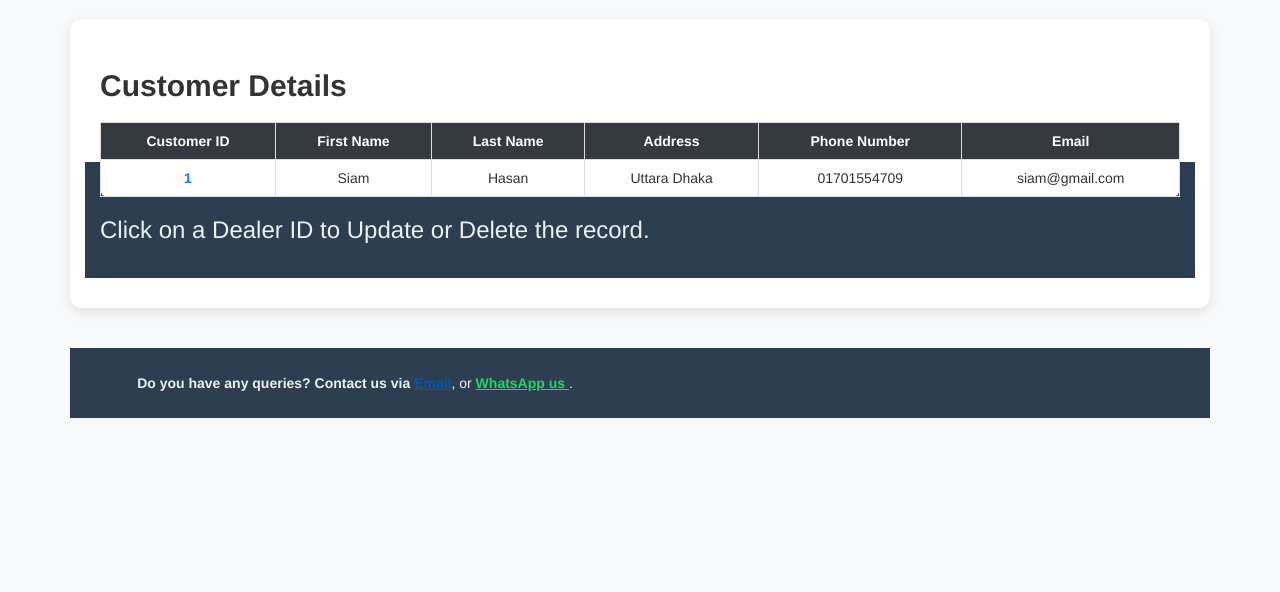
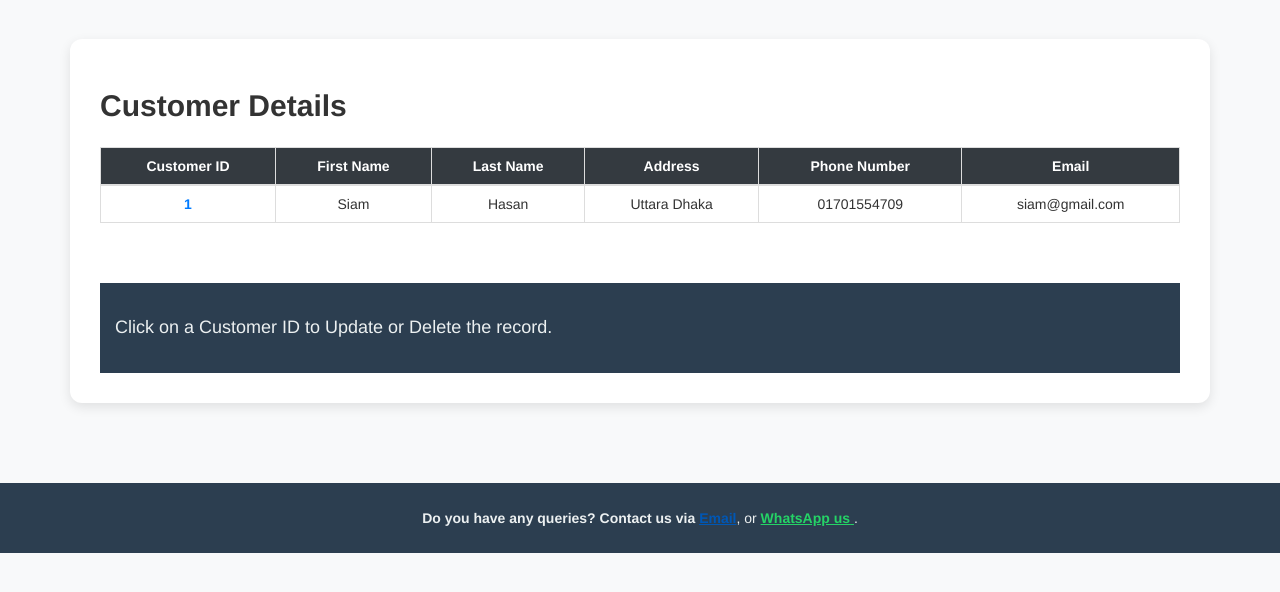
Before and after one commit to InfinityAbir/Maa-Medicine-Store, a Django app: page /pharma/custtable/ in a window 1280 px wide. Shown: the part 51-643 px from the top of the page. Run offline with Django 3.2, Linux system fonts and the light colour scheme; data comes from the database, SQL or seed files in the repository; some libraries are stand-ins or nearby versions.

Commit message:
Update custtable.html

```diff
--- a/pharma/templates/pharma/custtable.html
+++ b/pharma/templates/pharma/custtable.html
@@ -13,54 +13,70 @@
       href="{% static 'pharma/css/bootstrap-theme.min.css' %}"
     />
 
-    <!-- Custom inline style since you don’t have style.css -->
+    <!-- Custom inline styles -->
     <style>
       body {
-        padding-top: 70px; /* Avoid navbar overlap */
+        padding-top: 70px; /* avoid navbar overlap */
         background-color: #f8f9fa;
       }
+
       .navbar-inverse {
         border-radius: 0;
       }
+
       .jumbotron.jumcust {
         background: #ffffff;
         border-radius: 12px;
         padding: 30px;
+        margin-bottom: 40px;
         box-shadow: 0 4px 12px rgba(0, 0, 0, 0.1);
       }
+
       .jumbotron h2 {
-        margin-bottom: 20px;
+        margin-bottom: 25px;
         font-weight: bold;
         color: #333;
       }
+
       table {
         background: #fff;
         border-radius: 8px;
         overflow: hidden;
+        margin-bottom: 20px;
       }
+
       table th {
         background: #343a40;
         color: #fff;
         text-align: center;
+        padding: 12px;
       }
+
       table td {
         text-align: center;
         vertical-align: middle;
+        padding: 10px;
       }
+
       .table-hover tbody tr:hover {
         background-color: #f1f1f1;
       }
+
       .idlink a {
         color: #007bff;
         font-weight: bold;
         text-decoration: none;
       }
+
       .idlink a:hover {
         text-decoration: underline;
       }
+
       .alert {
         border-radius: 8px;
+        margin-top: 15px;
       }
+
       /* Footer */
       footer {
         background: #2c3e50;
@@ -68,13 +84,19 @@
         padding: 25px 15px;
         margin-top: 40px;
       }
+
       footer a {
         color: #1abc9c;
         transition: 0.3s;
       }
+
       footer a:hover {
         color: #16a085;
         text-decoration: none;
+      }
+
+      .martop7 {
+        margin-top: 20px;
       }
     </style>
 
@@ -84,12 +106,13 @@
 
     <title>All Customer Details</title>
   </head>
+
   <body>
+    <!-- Messages -->
     {% if messages %} {% for message in messages %}
     <div
       class="alert alert-success alert-dismissible fade in container"
       role="alert"
-      style="margin-top: 15px"
     >
       <button
         type="button"
@@ -124,7 +147,7 @@
 
         <div class="collapse navbar-collapse" id="thisnav">
           <ul class="nav navbar-nav">
-            <!-- Dealer Management (Admins only) -->
+            <!-- Dealer Management -->
             <li class="dropdown">
               <a href="#" class="dropdown-toggle" data-toggle="dropdown"
                 >Dealer Management <b class="caret"></b
@@ -197,12 +220,14 @@
       </div>
     </nav>
 
+    <!-- Main Content -->
     <div class="container martop7">
       <div class="jumbotron jumcust">
         <h2>Customer Details</h2>
         <div class="row">
           <div class="col-md-12">
             <table class="table table-hover table-bordered table-responsive">
+              <thead>
                 <tr>
                   <th>Customer ID</th>
                   <th>First Name</th>
@@ -211,13 +236,19 @@
                   <th>Phone Number</th>
                   <th>Email</th>
                 </tr>
+              </thead>
+              <tbody>
                 {% for foo in cust %}
                 <tr>
                   <td class="idlink">
                     {% if user.is_authenticated and user.role == "admin" %}
                     <a href="{% url 'custformview' foo.id %}">{{ foo.id }}</a>
                     {% else %}
-                    <a href="javascript:void(0);" onclick="alert('This action is allowed only for admin');">{{ foo.id }}</a>
+                    <a
+                      href="javascript:void(0);"
+                      onclick="alert('This action is allowed only for admin');"
+                      >{{ foo.id }}</a
+                    >
                     {% endif %}
                   </td>
                   <td>{{ foo.fname }}</td>
@@ -227,22 +258,34 @@
                   <td>{{ foo.email }}</td>
                 </tr>
                 {% endfor %}
+              </tbody>
             </table>
           </div>
-        <footer><h3>Click on a Dealer ID to Update or Delete the record.</h3></footer>
+        </div>
+        <footer>
+          <h4>Click on a Customer ID to Update or Delete the record.</h4>
+        </footer>
       </div>
     </div>
-  </duv>
+
+    <!-- Footer -->
     <footer id="contact" class="container-fluid text-center">
       <div class="row">
-          <div class="left-footer col-lg-6">
+        <div class="left-footer col-lg-6 col-lg-offset-3">
           <span class="footer-text">
             <strong>Do you have any queries? Contact us via </strong>
-              <a href="mailto:abirha3896@gmail.com" style="color: #0057b5; text-decoration: underline;"><strong>Email</strong></a>,
-              or
-              <a href="https://wa.me/8801701554707" target="_blank" style="color: #25D366; text-decoration: underline;">
-                <strong>WhatsApp us</strong>
-              </a>.
+            <a
+              href="mailto:abirha3896@gmail.com"
+              style="color: #0057b5; text-decoration: underline"
+              ><strong>Email</strong></a
+            >, or
+            <a
+              href="https://wa.me/8801701554707"
+              target="_blank"
+              style="color: #25d366; text-decoration: underline"
+            >
+              <strong>WhatsApp us</strong> </a
+            >.
           </span>
         </div>
       </div>
```
Lines whose indentation alone changed are shown as unchanged.
